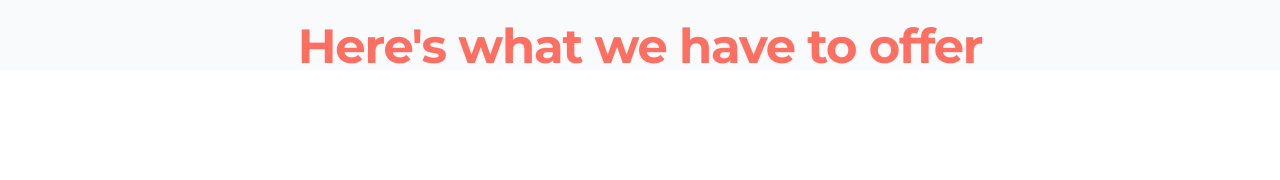
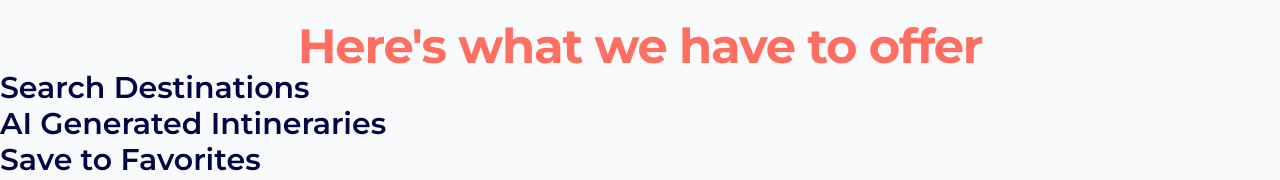
Before and after one commit to GlobeGeniusAI/GlobeGenius.AI, a Next.js app: page / in a window 1280 px wide. Shown: the part 751-931 px from the top of the page. Before the commit the page ends 826 px from the top, so only its background shows below. Built offline with nearby package versions, Linux system fonts and the light colour scheme.

Commit message:
set up structure/layout of landing page

```diff
--- a/src/app/Landing.tsx
+++ b/src/app/Landing.tsx
@@ -1,7 +1,11 @@
 "use client";
 
 import DestinationDates from "./landing-components/DestinationDates";
+import GenerateItineraries from "./landing-components/GenerateItineraries";
 import Hero from "./landing-components/Hero";
+import SaveFavorites from "./landing-components/SaveFavorites";
+import SearchDestinations from "./landing-components/SearchDestinations";
+import TripInsights from "./landing-components/TripInsights";
 
 export default function Landing() {
   return (
@@ -15,6 +19,12 @@ export default function Landing() {
       <h1 className="flex justify-center mt-40 text-5xl font-bold text-[#ff6f61] font-montserrat tracking-tight">
         Here&apos;s what we have to offer
       </h1>
+
+      <SearchDestinations />
+      <GenerateItineraries />
+      <SaveFavorites />
+      <TripInsights />
+
     </div>
   );
 }
--- a/src/app/landing-components/DestinationDates.tsx
+++ b/src/app/landing-components/DestinationDates.tsx
@@ -20,7 +20,7 @@ export default function DestinationDates() {
                   <input
                     type="text"
                     placeholder="Destination"
-                    className="w-112 rounded-xl border border-gray-300 bg-white py-3 pl-10 pr-4 font-montserrat text-black text-base placeholder-gray-500 focus:border-blue-900 focus:outline-none"
+                    className="w-116 rounded-xl border border-gray-300 bg-white py-3 pl-10 pr-4 font-montserrat text-black text-base placeholder-gray-500 focus:border-blue-900 focus:outline-none"
                   />
                 </div>
               </div>
--- /dev/null
+++ b/src/app/landing-components/GenerateItineraries.tsx
@@ -0,0 +1,7 @@
+export default function GenerateItineraries() {
+  return (
+    <div className="font-montserrat text-[#000744] font-semibold text-3xl">
+      <h1>AI Generated Intineraries</h1>
+    </div>
+  );
+}
--- /dev/null
+++ b/src/app/landing-components/SaveFavorites.tsx
@@ -0,0 +1,7 @@
+export default function SaveFavorites() {
+  return (
+    <div className="font-montserrat text-[#000744] font-semibold text-3xl">
+      <h1>Save to Favorites</h1>
+    </div>
+  );
+}
--- /dev/null
+++ b/src/app/landing-components/SearchDestinations.tsx
@@ -0,0 +1,7 @@
+export default function SearchDestinations() {
+    return (
+        <div className="font-montserrat text-[#000744] font-semibold text-3xl">
+            <h1>Search Destinations</h1>
+        </div>
+    )
+}
--- /dev/null
+++ b/src/app/landing-components/TripInsights.tsx
@@ -0,0 +1,7 @@
+export default function TripInsights() {
+    return (
+        <div className="font-montserrat text-[#000744] font-semibold text-3xl">
+            <h1>Essential Trip Insights</h1>
+        </div>
+    )
+}
```
